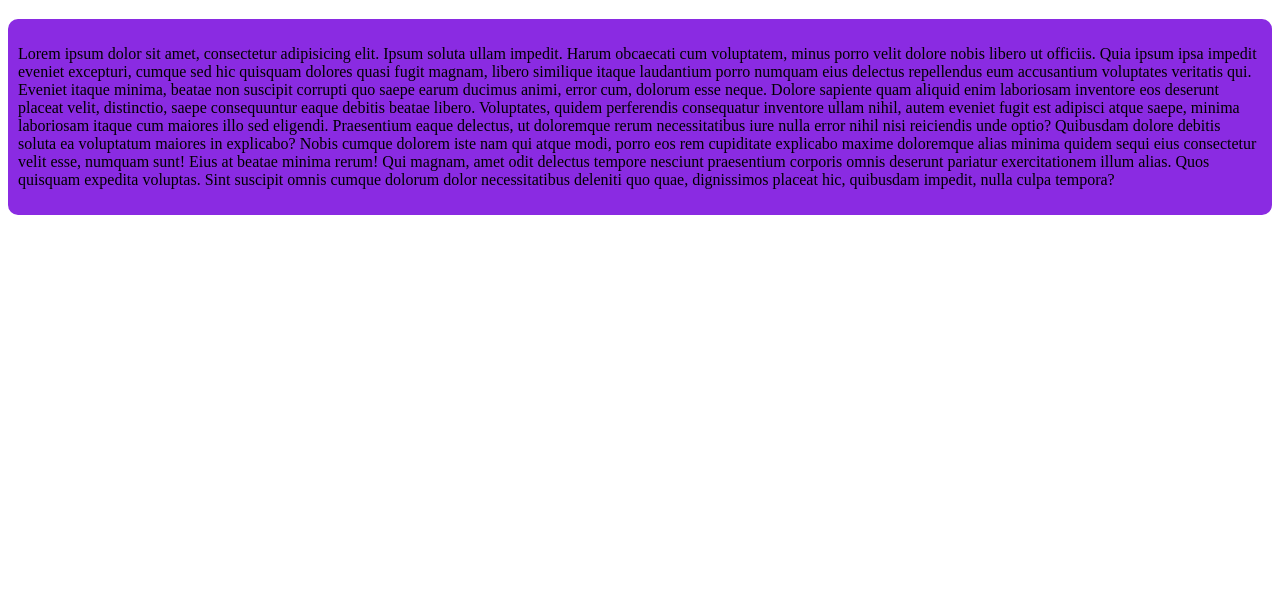
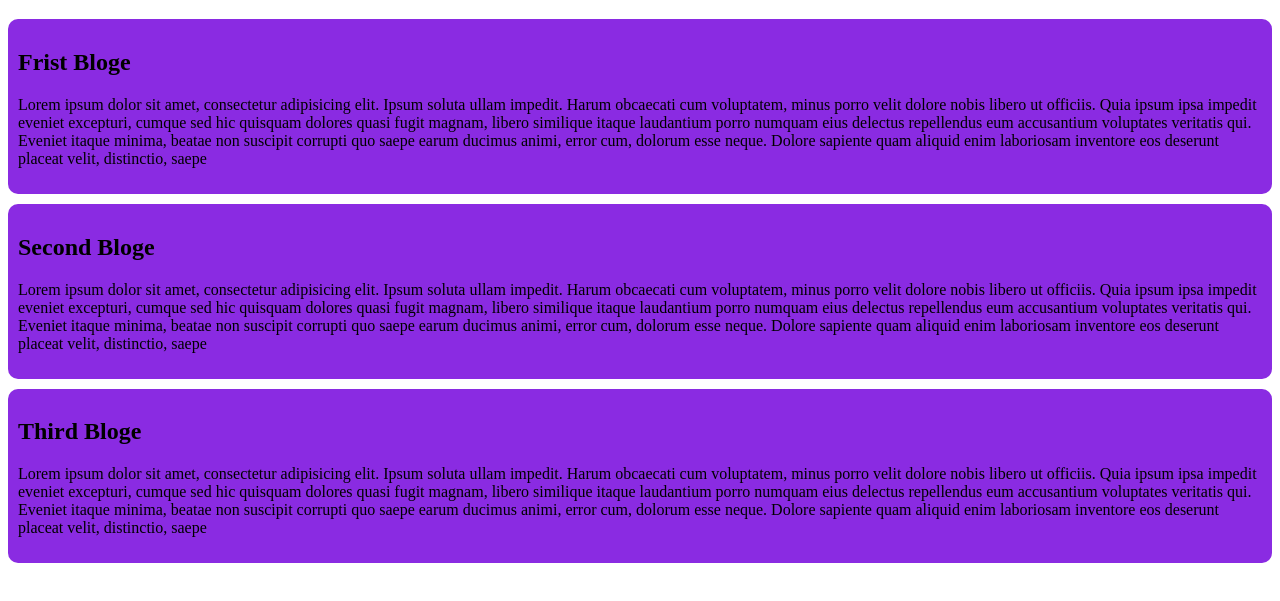
Before and after one commit to anowarhossen5744/my-simple-website-repo, a plain HTML site: page index.html in a window 1280 px wide. Shown: the part 61-662 px from the top of the page. Drawn offline with Linux system fonts and the light colour scheme.

Commit message:
The blog Update

```diff
--- a/index.html
+++ b/index.html
@@ -12,11 +12,36 @@
 <body>
 
 
-<h1>My simple website repo</h1>
+
+    <h1>My simple website repo</h1>
+
 
 <div>
+
+    <h2>Frist Bloge</h2>
+
     <p>
-        Lorem ipsum dolor sit amet, consectetur adipisicing elit. Ipsum soluta ullam impedit. Harum obcaecati cum voluptatem, minus porro velit dolore nobis libero ut officiis. Quia ipsum ipsa impedit eveniet excepturi, cumque sed hic quisquam dolores quasi fugit magnam, libero similique itaque laudantium porro numquam eius delectus repellendus eum accusantium voluptates veritatis qui. Eveniet itaque minima, beatae non suscipit corrupti quo saepe earum ducimus animi, error cum, dolorum esse neque. Dolore sapiente quam aliquid enim laboriosam inventore eos deserunt placeat velit, distinctio, saepe consequuntur eaque debitis beatae libero. Voluptates, quidem perferendis consequatur inventore ullam nihil, autem eveniet fugit est adipisci atque saepe, minima laboriosam itaque cum maiores illo sed eligendi. Praesentium eaque delectus, ut doloremque rerum necessitatibus iure nulla error nihil nisi reiciendis unde optio? Quibusdam dolore debitis soluta ea voluptatum maiores in explicabo? Nobis cumque dolorem iste nam qui atque modi, porro eos rem cupiditate explicabo maxime doloremque alias minima quidem sequi eius consectetur velit esse, numquam sunt! Eius at beatae minima rerum! Qui magnam, amet odit delectus tempore nesciunt praesentium corporis omnis deserunt pariatur exercitationem illum alias. Quos quisquam expedita voluptas. Sint suscipit omnis cumque dolorum dolor necessitatibus deleniti quo quae, dignissimos placeat hic, quibusdam impedit, nulla culpa tempora?
+        Lorem ipsum dolor sit amet, consectetur adipisicing elit. Ipsum soluta ullam impedit. Harum obcaecati cum voluptatem, minus porro velit dolore nobis libero ut officiis. Quia ipsum ipsa impedit eveniet excepturi, cumque sed hic quisquam dolores quasi fugit magnam, libero similique itaque laudantium porro numquam eius delectus repellendus eum accusantium voluptates veritatis qui. Eveniet itaque minima, beatae non suscipit corrupti quo saepe earum ducimus animi, error cum, dolorum esse neque. Dolore sapiente quam aliquid enim laboriosam inventore eos deserunt placeat velit, distinctio, saepe
+    </p>
+</div>
+
+
+<div>
+
+    <h2>Second Bloge</h2>
+
+    <p>
+        Lorem ipsum dolor sit amet, consectetur adipisicing elit. Ipsum soluta ullam impedit. Harum obcaecati cum voluptatem, minus porro velit dolore nobis libero ut officiis. Quia ipsum ipsa impedit eveniet excepturi, cumque sed hic quisquam dolores quasi fugit magnam, libero similique itaque laudantium porro numquam eius delectus repellendus eum accusantium voluptates veritatis qui. Eveniet itaque minima, beatae non suscipit corrupti quo saepe earum ducimus animi, error cum, dolorum esse neque. Dolore sapiente quam aliquid enim laboriosam inventore eos deserunt placeat velit, distinctio, saepe
+    </p>
+</div>
+
+
+<div>
+
+    <h2>Third Bloge</h2>
+
+    <p>
+        Lorem ipsum dolor sit amet, consectetur adipisicing elit. Ipsum soluta ullam impedit. Harum obcaecati cum voluptatem, minus porro velit dolore nobis libero ut officiis. Quia ipsum ipsa impedit eveniet excepturi, cumque sed hic quisquam dolores quasi fugit magnam, libero similique itaque laudantium porro numquam eius delectus repellendus eum accusantium voluptates veritatis qui. Eveniet itaque minima, beatae non suscipit corrupti quo saepe earum ducimus animi, error cum, dolorum esse neque. Dolore sapiente quam aliquid enim laboriosam inventore eos deserunt placeat velit, distinctio, saepe
     </p>
 </div>
 
--- a/style/style.css
+++ b/style/style.css
@@ -4,4 +4,5 @@ div{
     background:blueviolet;
     padding:10px;
     border-radius: 10px;
+    margin-bottom:10px;
 }
```
